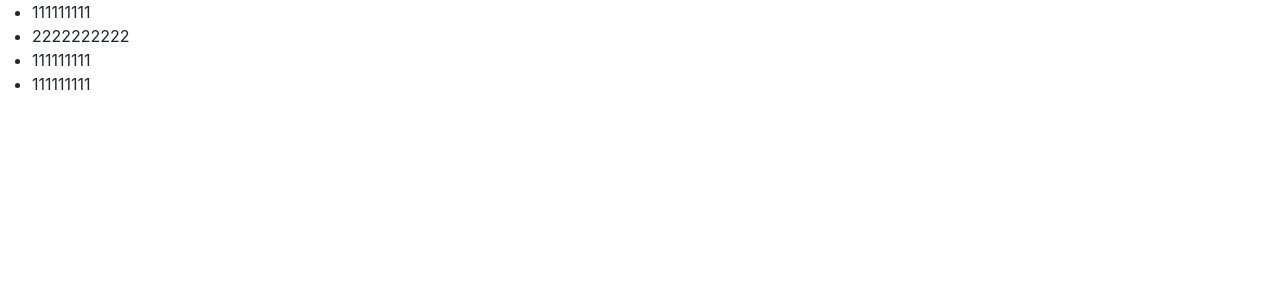
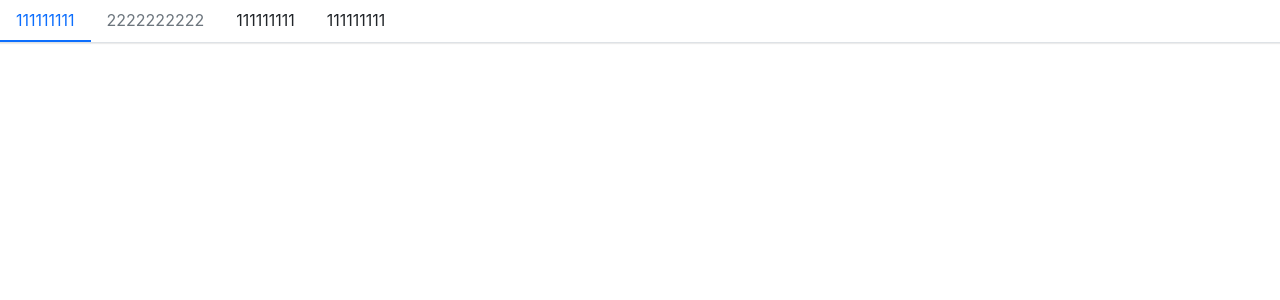
Before and after one commit to caoyangyicn/creact, a React (Create React App) app: page / in a window 1280 px wide. Shown: the top 300 px of the page. Built offline with nearby package versions, Linux system fonts and the light colour scheme.

Commit message:
Menu组件

```diff
--- a/src/components/Menu/_style.scss
+++ b/src/components/Menu/_style.scss
@@ -0,0 +1,30 @@
+.menu {
+  display: flex;
+  flex-wrap: wrap;
+  padding-left: 0;
+  margin-bottom: 30px;
+  list-style: none;
+  border-bottom: $menu-border-width solid $menu-border-color;
+  box-shadow: $menu-box-shadow;
+
+  > .menu-item {
+    padding: $menu-item-padding-y $menu-item-padding-x;
+    cursor: pointer;
+    transition: $menu-transition;
+
+    &:hover, &:focus {
+      text-decoration: none;
+    }
+
+    &.is-disabled {
+      color: $menu-item-disabled-color;
+      pointer-events: none;
+      cursor: default;
+    }
+
+    &.is-active, &:hover {
+      color: $menu-item-active-color;
+      border-bottom: $menu-item-active-border-width solid $menu-item-active-color;
+    }
+  }
+}
--- a/src/styles/_variables.scss
+++ b/src/styles/_variables.scss
@@ -191,7 +191,6 @@ $btn-link-color:              $link-color !default;
 $btn-link-hover-color:        $link-hover-color !default;
 $btn-link-disabled-color:     $gray-600 !default;
 
-
 // 按钮 radius
 $btn-border-radius:           $border-radius !default;
 $btn-border-radius-lg:        $border-radius-lg !default;
@@ -209,3 +208,16 @@ $btn-font-size-lg:            $font-size-lg !default;
 $alert-padding-left:   20px;
 $alert-border-radius:  5px !default;
 $alert-height: 40px;
+
+// menu
+$menu-border-width:            $border-width !default;
+$menu-border-color:            $border-color !default;
+$menu-box-shadow:              inset 0 1px 0 rgba($white, .15), 0 1px 1px rgba($black, .075) !default;
+$menu-transition:              color .15s ease-in-out, border-color .15s ease-in-out !default;
+
+// menu-item
+$menu-item-padding-y:          .5rem !default;
+$menu-item-padding-x:          1rem !default;
+$menu-item-active-color:       $primary !default;
+$menu-item-active-border-width: 2px !default;
+$menu-item-disabled-color:     $gray-600 !default;
--- a/src/styles/index.scss
+++ b/src/styles/index.scss
@@ -4,7 +4,7 @@
 
 @import "../components/Button/style";
 @import "../components/Alert/style";
-
+@import "../components/Menu/style";
 
 .toButtom{
   margin-bottom: 20px;
```
